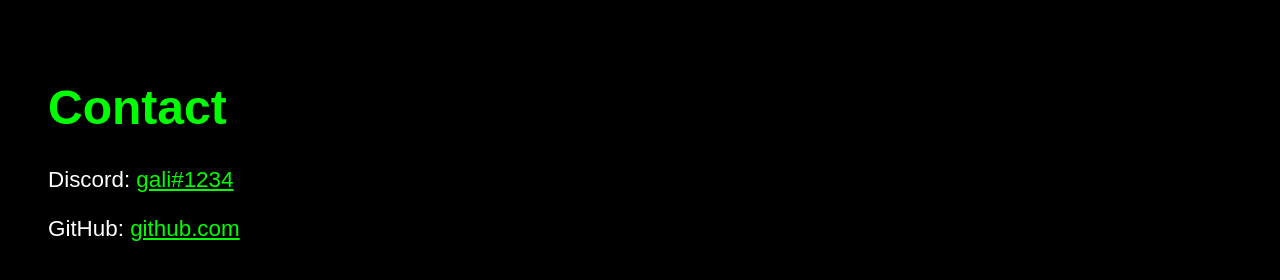
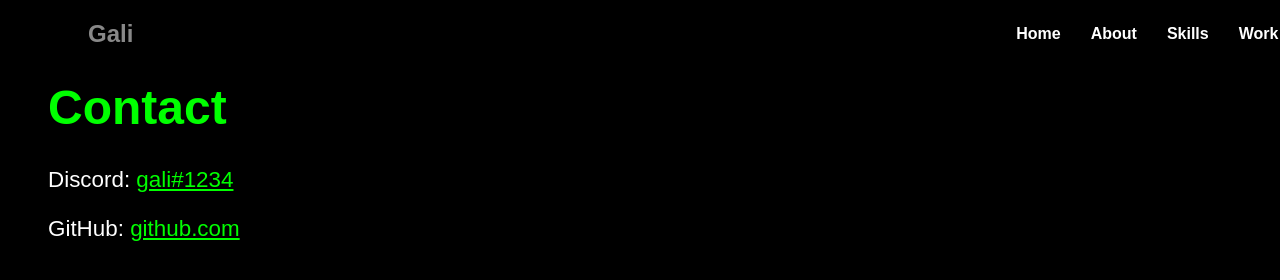
Before and after one commit to galikonibo/galis_service.io, a plain HTML site: page contact.html in a window 1280 px wide. Drawn offline with Linux system fonts and the light colour scheme.

Commit message:
Update contact.html

```diff
--- a/contact.html
+++ b/contact.html
@@ -8,6 +8,43 @@
       color: white;
       font-family: Arial, sans-serif;
       padding: 40px;
+    }
+        nav {
+      position: fixed;
+      top: 0;
+      width: 100%;
+      background: #000;
+      display: flex;
+      justify-content: space-between;
+      align-items: center;
+      padding: 20px 40px;
+      z-index: 1000;
+    }
+
+    .logo {
+      font-weight: bold;
+      font-size: 1.5rem;
+      color: #888;
+    }
+
+    .nav-links {
+      display: flex;
+      gap: 30px;
+    }
+
+    .nav-links a {
+      color: white;
+      text-decoration: none;
+      font-weight: bold;
+      transition: color 0.3s;
+    }
+
+    .nav-links a:hover {
+      color: #00ff00;
+    }
+
+    main {
+      padding: 140px 40px 40px; /* Push down so nav doesn't cover it */
     }
     h1 {
       color: #00ff00;
@@ -23,6 +60,19 @@
   </style>
 </head>
 <body>
+
+  <!-- Navigation -->
+  <nav>
+    <div class="logo">Gali</div>
+    <div class="nav-links">
+      <a href="index.html">Home</a>
+      <a href="about.html">About</a>
+      <a href="skills.html">Skills</a>
+      <a href="work.html">Work</a>
+      <a href="contact.html">Contact</a>
+    </div>
+  </nav>
+
   <h1>Contact</h1>
   <p>Discord: <a href="https://discordapp.com/users/1091686277042163803">gali#1234</a></p>
   <p>GitHub: <a href="https://github.com">github.com</a></p>
```
